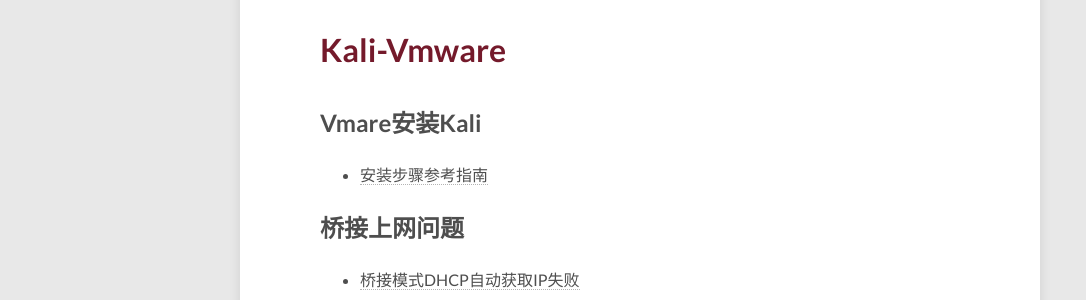
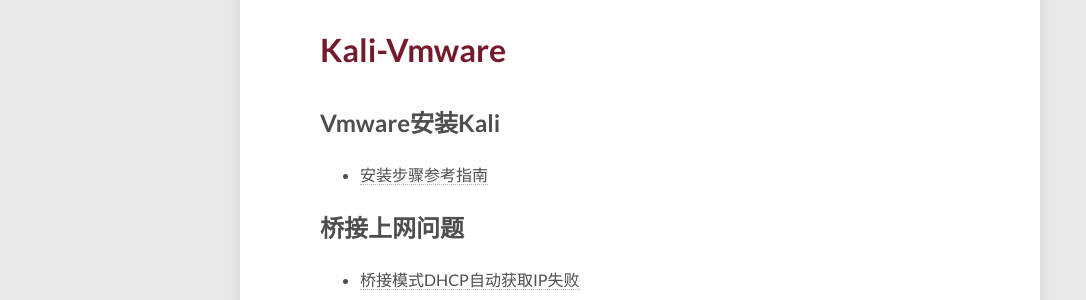
Before and after one commit to E0HYL/BLOG-OF-E0, a Jekyll site: the page built from _posts/2018-10-26-collections.md, in a window 1280 px wide and 900 px high, scrolled down 2192 px. Shown: the part 152-452 px from the top of the window, without its empty margins (0-1086 px from the left). Built offline with Jekyll 4.4.1, drawn with Linux system fonts in a browser that asks for light colours; nearby versions of some CDN libraries; emoji names are drawn with the system emoji font; comment, search, counter and statistics services are not loaded.

Commit message:
fix the spelling mistake

```diff
--- a/_posts/2018-10-26-collections.md
+++ b/_posts/2018-10-26-collections.md
@@ -72,7 +72,7 @@
 
 <h1 id="2" style="color:rgb(116, 26, 43);">Kali-Vmware</h1>
 
-## Vmare安装Kali
+## Vmware安装Kali
 * [安装步骤参考指南](https://love.ranshy.com/vmware%E5%AE%89%E8%A3%85kali-linux%E7%B3%BB%E7%BB%9F/)
 
 ## 桥接上网问题
```
